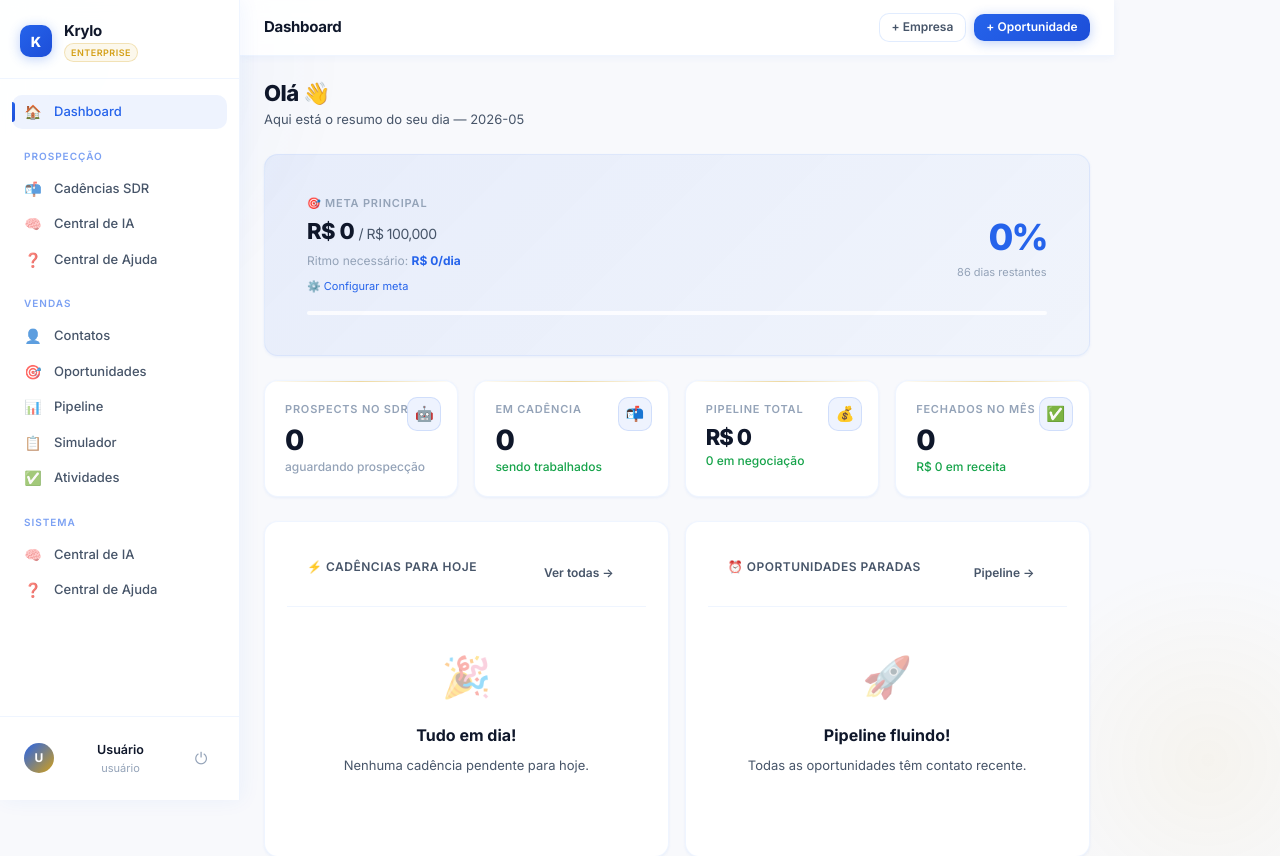
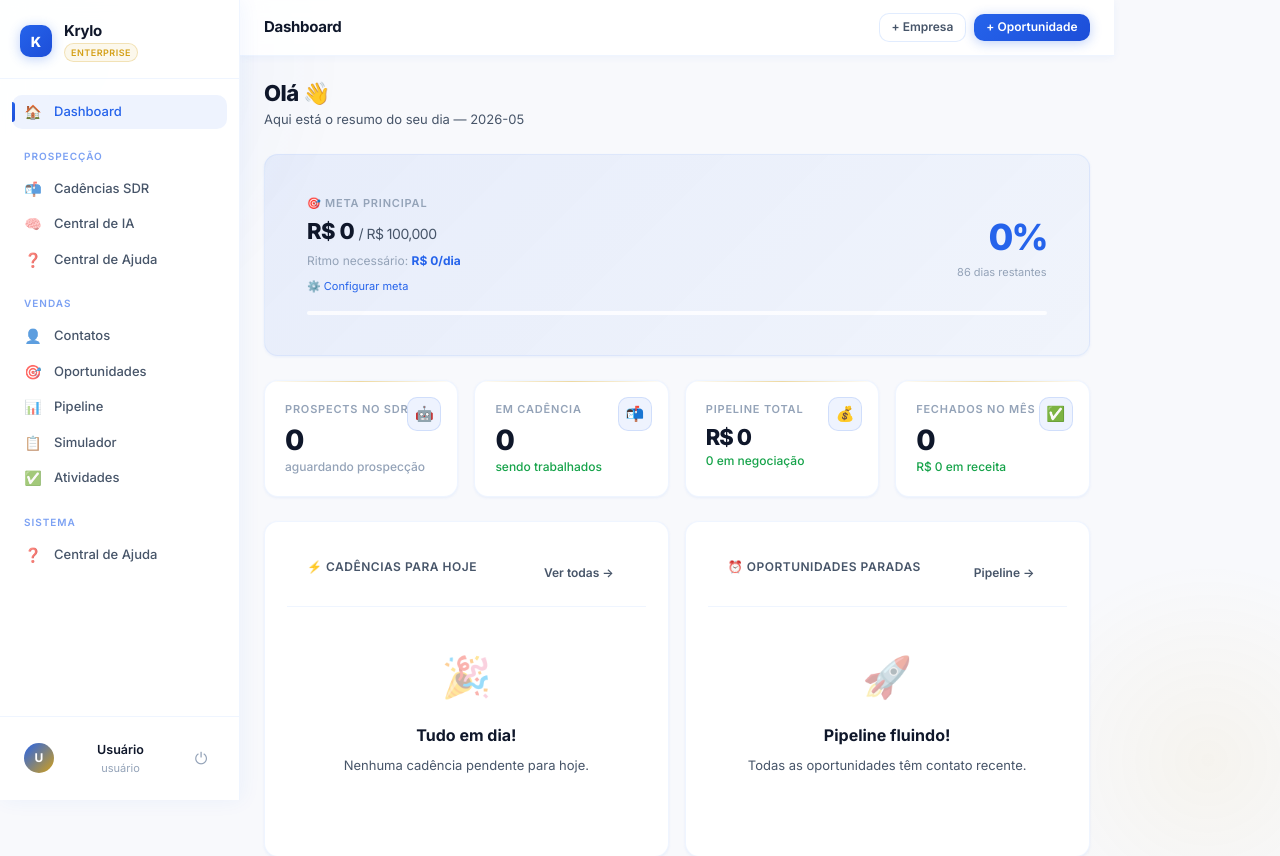
Before and after one commit to escardcartoes-cmd/escard-crm, a Flask app: page / in a window 1280 px wide. Shown: the top 856 px of the page. Run offline with Flask 3, Linux system fonts and the light colour scheme; the visitor is signed in with stand-in values (Sample User, id 1); data that the repository does not hold is empty; some libraries are stand-ins or nearby versions.

Commit message:
fix: grupo 5 - remove entrada duplicada de Central de IA no sidebar

```diff
--- a/templates/base.html
+++ b/templates/base.html
@@ -1166,12 +1166,6 @@ tbody tr:hover { background: var(--color-primary-subtle); }
       <div class="sidebar-section">
         <div class="sidebar-section-label">Sistema</div>
 
-        <a href="{{ url_for('central_ia') }}"
-           class="nav-item {% if 'central_ia' in (request.endpoint or '') %}active{% endif %}">
-          <span class="nav-item-icon">🧠</span>
-          Central de IA
-        </a>
-
         {% if _is_manager %}
         <a href="{{ url_for('leads_importar_form') }}"
            class="nav-item {% if 'leads_importar' in (request.endpoint or '') %}active{% endif %}">
```
